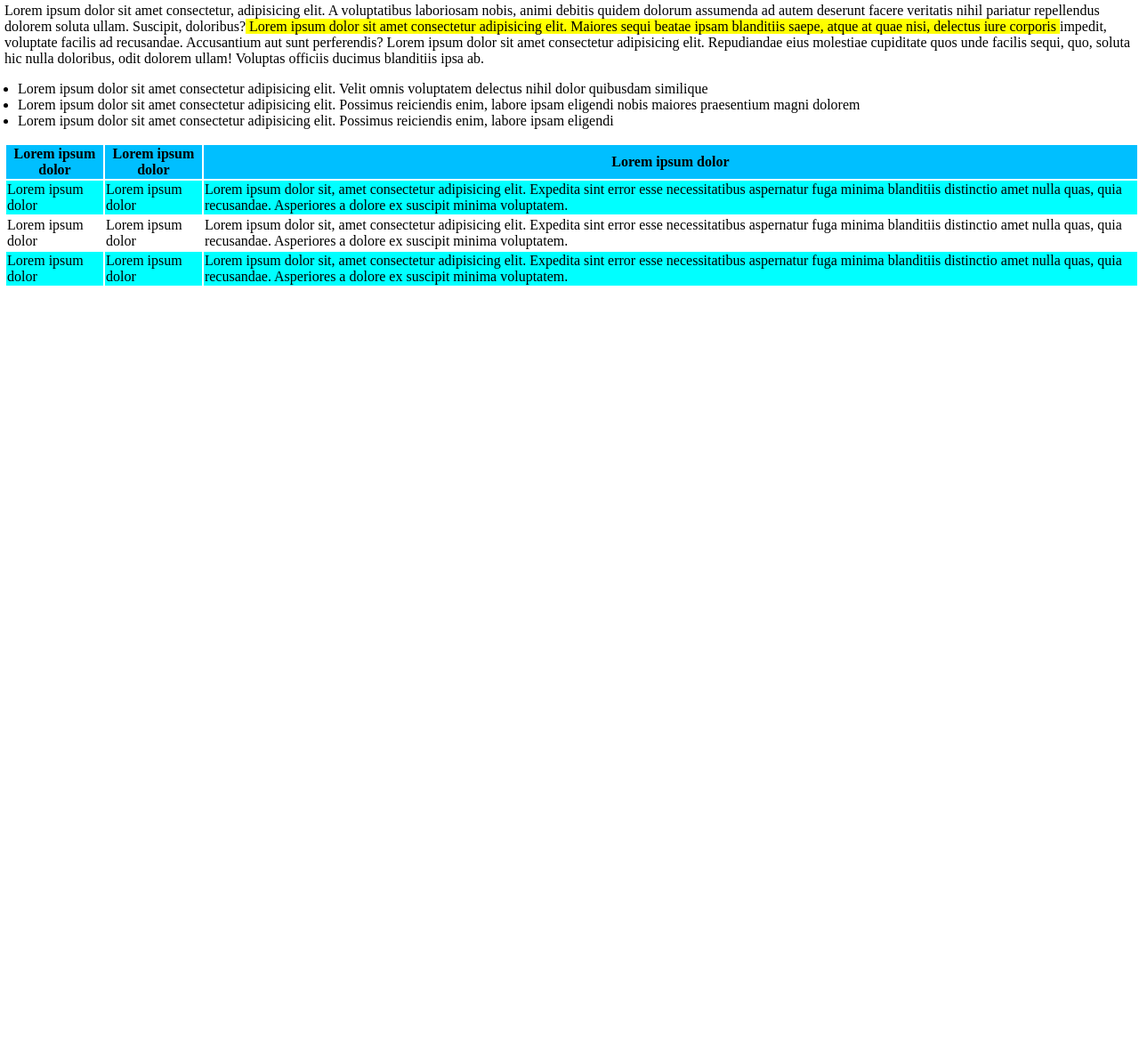
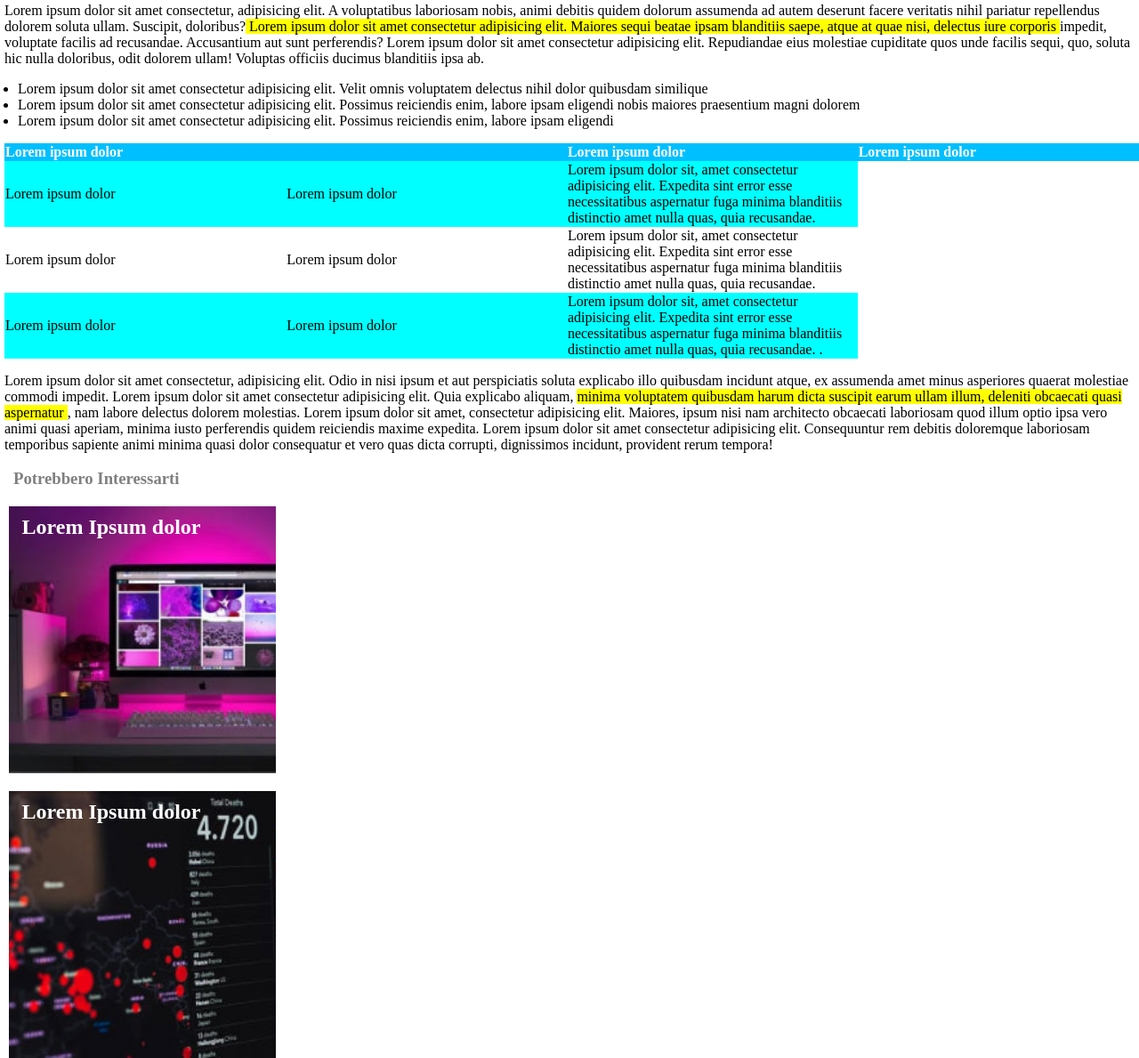
Before and after one commit to LeoSallu/html-css-booleaner, a plain HTML site: page index.html in a window 1280 px wide. Shown: the part 644-1833 px from the top of the page at 89% size. Before the commit the page ends 967 px from the top, so only its background shows below. Drawn offline with Linux system fonts and the light colour scheme.

Commit message:
Completamento Footer

```diff
--- a/css/style.css
+++ b/css/style.css
@@ -37,6 +37,7 @@ h1 {
 main {
     margin-left: 5px;
 }
+
 .sottotitolo2 {
     margin-top: 0px;
     font-size: 12px;
@@ -46,14 +47,72 @@ main {
     background-color: yellow;
 }
 
-.lista{
+.lista {
     margin-left: -25px;
 }
 
 /* Tabella */
 thead {
-background-color: deepskyblue;
+    background-color: deepskyblue;
+    color: white;
 }
-.celeste{
-    background-color:aqua ;
+
+th {
+    width: 400px;
+    height: auto;
+    text-align: left;
+
 }
+
+
+.celeste {
+    background-color: aqua;
+}
+
+table,
+th,
+td {
+    border: 0px solid;
+    border-collapse: collapse;
+}
+
+/* Fine Tabella  */
+
+/* Footer  */
+
+h3 {
+    color: gray;
+    padding-left: 15px;
+}
+
+.Monitor {
+    background-image: url(../img/monitor.jpg);
+    width: 300px;
+    height: 300px;
+    background-size: cover;
+    background-repeat: no-repeat;
+    margin-left: 10px;
+
+
+}
+
+.Dati {
+    background-image: url(../img/graph.jpg);
+    width: 300px;
+    height: 300px;
+    background-size: cover;
+    background-repeat: no-repeat;
+    background-position: center;
+    margin-left: 10px;
+
+
+}
+
+h2 {
+    color: white;
+    text-align: center;
+    padding-right: 70px;
+    padding-top: 10px;
+    background-position: center;
+}
+/* fine footer */
--- a/index.html
+++ b/index.html
@@ -5,7 +5,7 @@
     <meta charset="UTF-8">
     <meta http-equiv="X-UA-Compatible" content="IE=edge">
     <meta name="viewport" content="width=device-width, initial-scale=1.0">
-    <title>Document</title>
+    <title>The Booleaner</title>
     <link rel="stylesheet" href="css/style.css">
 </head>
 
@@ -113,7 +113,8 @@
         <table>
             <thead>
                 <tr>
-                <th>Lorem ipsum dolor</th>
+                    <th class="tab1">Lorem ipsum dolor
+                    <th>
                     <th>Lorem ipsum dolor</th>
                     <th>Lorem ipsum dolor</th>
                 </tr>
@@ -126,29 +127,43 @@
                 <tr class="celeste">
                     <td>Lorem ipsum dolor</td>
                     <td>Lorem ipsum dolor</td>
-                <td>Lorem ipsum dolor sit, amet consectetur adipisicing elit. Expedita sint error esse necessitatibus aspernatur fuga minima blanditiis distinctio amet nulla quas, quia recusandae. Asperiores a dolore ex suscipit minima voluptatem.</td>
+                    <td>Lorem ipsum dolor sit, amet consectetur adipisicing elit. Expedita sint error esse
+                        necessitatibus aspernatur fuga minima blanditiis distinctio amet nulla quas, quia recusandae.
+                    </td>
                 </tr>
                 <tr>
                     <td>Lorem ipsum dolor</td>
                     <td>Lorem ipsum dolor</td>
-                <td>Lorem ipsum dolor sit, amet consectetur adipisicing elit. Expedita sint error esse necessitatibus aspernatur fuga minima blanditiis distinctio amet nulla quas, quia recusandae. Asperiores a dolore ex suscipit minima voluptatem.</td>
+                    <td>Lorem ipsum dolor sit, amet consectetur adipisicing elit. Expedita sint error esse
+                        necessitatibus aspernatur fuga minima blanditiis distinctio amet nulla quas, quia recusandae.
+                    </td>
                 </tr>
                 <tr class="celeste">
                     <td>Lorem ipsum dolor</td>
                     <td>Lorem ipsum dolor</td>
-                <td>Lorem ipsum dolor sit, amet consectetur adipisicing elit. Expedita sint error esse necessitatibus aspernatur fuga minima blanditiis distinctio amet nulla quas, quia recusandae. Asperiores a dolore ex suscipit minima voluptatem.</td>
+                    <td>Lorem ipsum dolor sit, amet consectetur adipisicing elit. Expedita sint error esse
+                        necessitatibus aspernatur fuga minima blanditiis distinctio amet nulla quas, quia recusandae. .
+                    </td>
                 </tr>
 
             </tbody>
 
-         <tfoot>
 
-         </tfoot>
 
         </table>
+        <!-- Fine Tabella  -->
 
 
-
+        <p>Lorem ipsum dolor sit amet consectetur, adipisicing elit. Odio in nisi ipsum et aut perspiciatis soluta
+            explicabo illo quibusdam incidunt atque, ex assumenda amet minus asperiores quaerat molestiae commodi
+            impedit. Lorem ipsum dolor sit amet consectetur adipisicing elit. Quia explicabo aliquam, <span
+                class="articolo">minima voluptatem quibusdam harum dicta suscipit earum ullam illum, deleniti obcaecati
+                quasi aspernatur </span>, nam labore delectus dolorem molestias. Lorem ipsum dolor sit amet, consectetur
+            adipisicing elit. Maiores, ipsum nisi nam architecto obcaecati laboriosam quod illum optio ipsa vero animi
+            quasi aperiam, minima iusto perferendis quidem reiciendis maxime expedita. Lorem ipsum dolor sit amet
+            consectetur adipisicing elit. Consequuntur rem debitis doloremque laboriosam temporibus sapiente animi
+            minima quasi dolor consequatur et vero quas dicta corrupti, dignissimos incidunt, provident rerum tempora!
+        </p>
 
 
 
@@ -167,6 +182,15 @@
 
     <!-- Inizio Footer -->
     <Footer>
+        <h3>Potrebbero Interessarti</h3>
+        <div class="Monitor">
+            <h2>Lorem Ipsum dolor</h2>
+
+        </div>
+        <div class="Dati">
+            <h2>Lorem Ipsum dolor</h2>
+
+        </div>
 
     </Footer>
     <!-- Fine Footer  -->
```
Lines whose indentation alone changed are shown as unchanged.
